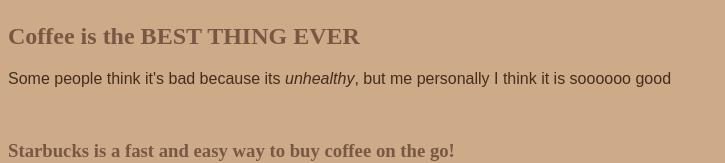
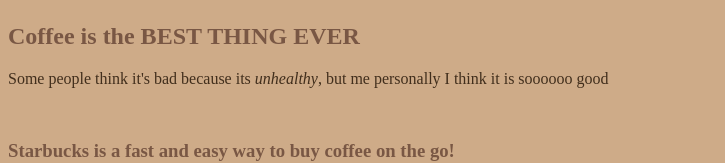
Before and after one commit to jahnavi1324/jahnavi1324.github.io, a plain HTML site: page index.html in a window 1280 px wide. Shown: the part 615-778 px from the top of the page, without its empty margins (0-725 px from the left). Drawn offline with Linux system fonts and the light colour scheme.

Commit message:
Update index.html

```diff
--- a/index.html
+++ b/index.html
@@ -9,7 +9,7 @@
     <p style="font-family:fantasy">If you haven't tried coffee, this website will convince you to do so</p>
     <img src="https://img.freepik.com/free-photo/delicious-coffee-beans-cup_23-2150691429.jpg" width="300" height="500"/>
     <h2> Coffee is the BEST THING EVER</h2>
-    <p style="font-family:fantasy"> Some people think it's bad because its <em>unhealthy</em>, but me personally I think it is soooooo good</p>
+    <p> Some people think it's bad because its <em>unhealthy</em>, but me personally I think it is soooooo good</p>
   <br>
     <h3>Starbucks is a <b>fast</b> and <b>easy</b> way to buy coffee on the go!</h3>
     <p style="font-family:fantasy"> Here is a list of some of my favorite Starbucks drinks:</p>
@@ -37,6 +37,8 @@
       h3{color:#795744}
       h4{color:#795744}
       p{color:#412e1c}
+      p{style="font-family:fantasy"}
+
     </style>
   </body>
 
```
